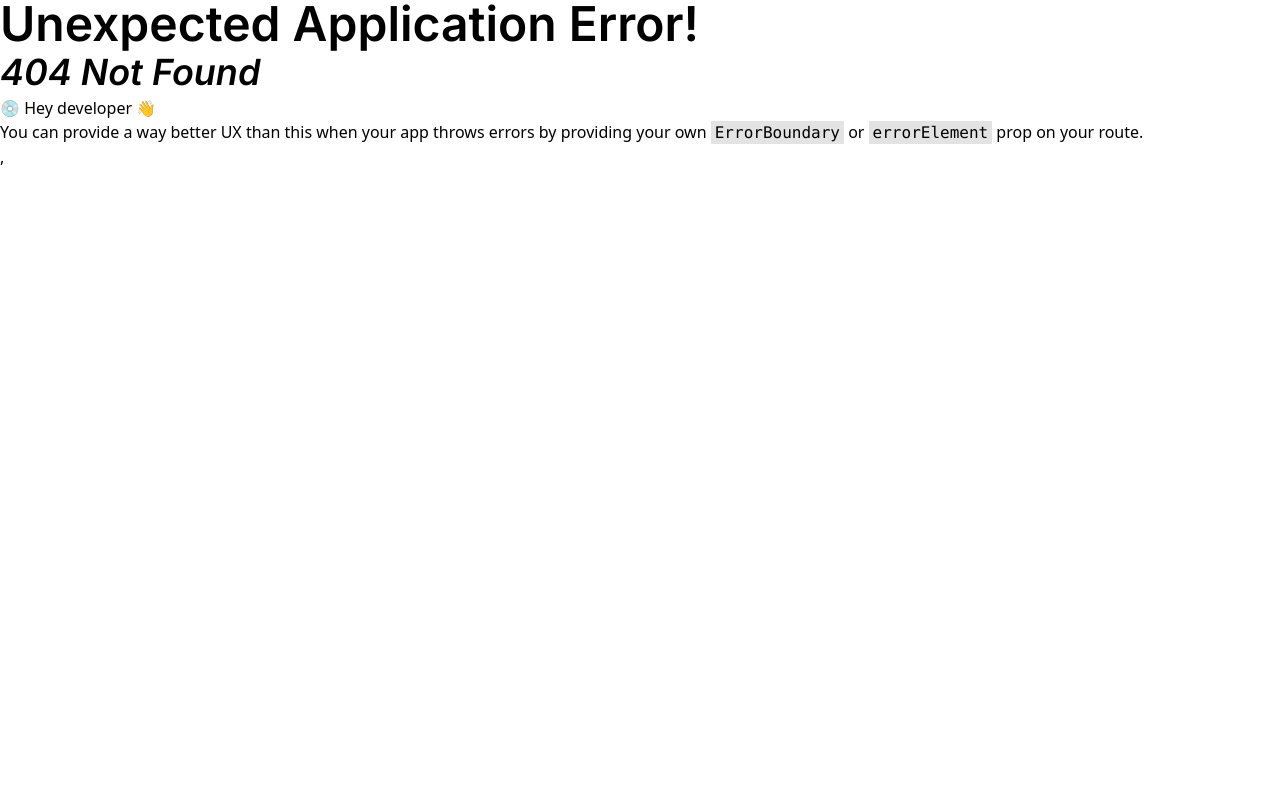
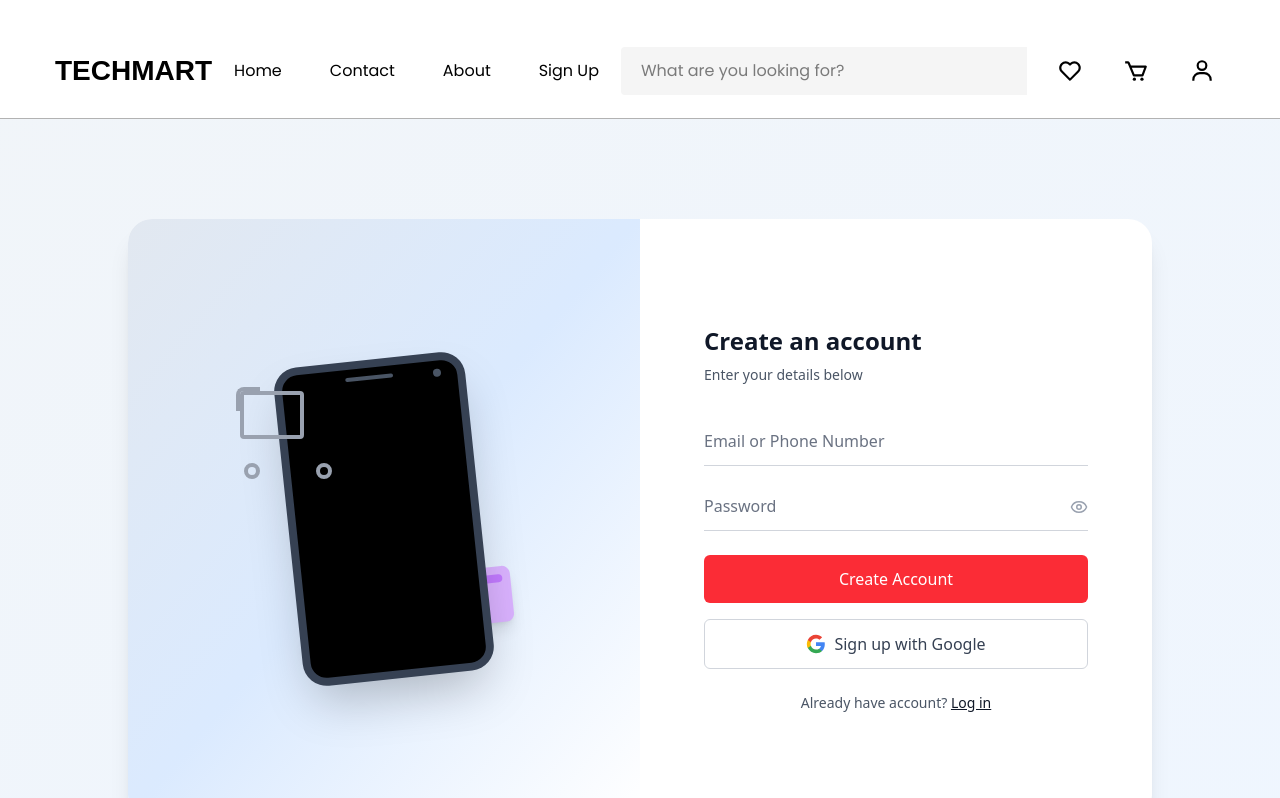
Before and after one commit to meheraj786/techmart-ecom, a React (Vite) app: page /registration in a window 1280 px wide. Before the commit this address had no page. Shown: the top 798 px of the page. Built offline with nearby package versions, Linux system fonts and the light colour scheme; a web font is replaced by a local one.

Commit message:
registration page add

```diff
--- a/src/main.jsx
+++ b/src/main.jsx
@@ -5,6 +5,7 @@ import App from "./App.jsx";
 import { createBrowserRouter, RouterProvider } from "react-router";
 import RootLayout from "./layouts/RootLayout.jsx";
 import ProductDetailPage from "./pages/ProductDetailPage.jsx";
+import Registration from "./pages/Registration.jsx";
 
 const router = createBrowserRouter([
   {
@@ -19,6 +20,10 @@ const router = createBrowserRouter([
         path: "/product/:id",
         element: <ProductDetailPage />,
       },
+      {
+        path: "/registration",
+        element: <Registration />,
+      },
     ],
   },
 ]);
--- /dev/null
+++ b/src/pages/Registration.jsx
@@ -0,0 +1,144 @@
+import React, { useState } from 'react';
+import { Eye, EyeOff } from 'lucide-react';
+
+export default function Registration() {
+  const [showPassword, setShowPassword] = useState(false);
+  const [formData, setFormData] = useState({
+    emailOrPhone: '',
+    password: ''
+  });
+
+  const handleInputChange = (e) => {
+    setFormData({
+      ...formData,
+      [e.target.name]: e.target.value
+    });
+  };
+
+  const handleCreateAccount = () => {
+    console.log('Create account clicked:', formData);
+  };
+
+  const handleGoogleSignup = () => {
+    console.log('Sign up with Google clicked');
+  };
+
+  return (
+    <div className="min-h-screen bg-gradient-to-br from-slate-100 to-blue-50 flex items-center justify-center p-4">
+      <div className="w-full max-w-5xl bg-white rounded-3xl shadow-xl overflow-hidden">
+        <div className="flex flex-col lg:flex-row min-h-[600px]">
+
+          <div className="lg:w-1/2 bg-gradient-to-br from-slate-200 via-blue-100 to-slate-150 p-8 lg:p-12 flex items-center justify-center relative">
+            <div className="relative">
+
+              <div className="relative z-10">
+                <div className="w-48 h-80 bg-gray-700 rounded-3xl shadow-2xl transform -rotate-6 relative overflow-hidden">
+                  <div className="absolute inset-2 bg-black rounded-2xl"></div>
+                  <div className="absolute top-4 left-1/2 transform -translate-x-1/2 w-12 h-1 bg-gray-600 rounded-full"></div>
+                  <div className="absolute top-4 right-6 w-2 h-2 bg-gray-600 rounded-full"></div>
+                </div>
+              </div>
+
+              <div className="absolute -left-12 top-8 z-20">
+                <div className="w-24 h-20 relative">
+                  <div className="w-16 h-12 border-4 border-gray-400 rounded-sm relative">
+                    <div className="absolute -top-2 -left-2 w-6 h-6 border-4 border-gray-400 rounded-tl-lg border-r-0 border-b-0"></div>
+                  </div>
+                  <div className="absolute -bottom-2 left-1 w-4 h-4 border-4 border-gray-400 rounded-full"></div>
+                  <div className="absolute -bottom-2 right-1 w-4 h-4 border-4 border-gray-400 rounded-full"></div>
+                </div>
+              </div>
+              <div className="absolute -right-8 bottom-12 flex space-x-2 z-5">
+                <div className="w-12 h-16 bg-pink-300 rounded-lg shadow-lg transform rotate-12">
+                  <div className="w-8 h-2 bg-pink-400 rounded-full mx-auto mt-2"></div>
+                </div>
+                <div className="w-10 h-14 bg-purple-300 rounded-lg shadow-lg transform -rotate-6">
+                  <div className="w-6 h-2 bg-purple-400 rounded-full mx-auto mt-2"></div>
+                </div>
+              </div>
+
+              <div className="absolute left-8 bottom-4 z-5">
+                <div className="w-8 h-12 bg-blue-300 rounded-lg shadow-lg transform rotate-45">
+                  <div className="w-4 h-1 bg-blue-400 rounded-full mx-auto mt-2"></div>
+                </div>
+              </div>
+            </div>
+          </div>
+
+          <div className="lg:w-1/2 p-8 lg:p-12 flex items-center justify-center">
+            <div className="w-full max-w-sm">
+
+              <div className="mb-8">
+                <h1 className="text-2xl font-bold text-gray-900 mb-2">
+                  Create an account
+                </h1>
+                <p className="text-gray-600 text-sm">
+                  Enter your details below
+                </p>
+              </div>
+              <div className="space-y-4">
+
+                <div>
+                  <input
+                    type="text"
+                    name="emailOrPhone"
+                    placeholder="Email or Phone Number"
+                    value={formData.emailOrPhone}
+                    onChange={handleInputChange}
+                    className="w-full px-0 py-3 border-0 border-b border-gray-300 focus:border-gray-500 focus:outline-none text-gray-700 placeholder-gray-500 bg-transparent"
+                  />
+                </div>
+
+                <div className="relative">
+                  <input
+                    type={showPassword ? "text" : "password"}
+                    name="password"
+                    placeholder="Password"
+                    value={formData.password}
+                    onChange={handleInputChange}
+                    className="w-full px-0 py-3 border-0 border-b border-gray-300 focus:border-gray-500 focus:outline-none text-gray-700 placeholder-gray-500 bg-transparent pr-8"
+                  />
+                  <button
+                    onClick={() => setShowPassword(!showPassword)}
+                    className="absolute right-0 top-1/2 transform -translate-y-1/2 text-gray-400 hover:text-gray-600"
+                  >
+                    {showPassword ? <EyeOff size={18} /> : <Eye size={18} />}
+                  </button>
+                </div>
+              </div>
+
+              <button
+                onClick={handleCreateAccount}
+                className="w-full bg-red-500 hover:bg-red-600 text-white font-medium py-3 rounded-md transition duration-200 mt-6 mb-4"
+              >
+                Create Account
+              </button>
+
+              <button
+                onClick={handleGoogleSignup}
+                className="w-full border border-gray-300 hover:border-gray-400 text-gray-700 font-medium py-3 rounded-md transition duration-200 flex items-center justify-center space-x-2 mb-6"
+              >
+                <svg className="w-5 h-5" viewBox="0 0 24 24">
+                  <path fill="#4285f4" d="M22.56 12.25c0-.78-.07-1.53-.2-2.25H12v4.26h5.92c-.26 1.37-1.04 2.53-2.21 3.31v2.77h3.57c2.08-1.92 3.28-4.74 3.28-8.09z"/>
+                  <path fill="#34a853" d="M12 23c2.97 0 5.46-.98 7.28-2.66l-3.57-2.77c-.98.66-2.23 1.06-3.71 1.06-2.86 0-5.29-1.93-6.16-4.53H2.18v2.84C3.99 20.53 7.7 23 12 23z"/>
+                  <path fill="#fbbc05" d="M5.84 14.09c-.22-.66-.35-1.36-.35-2.09s.13-1.43.35-2.09V7.07H2.18C1.43 8.55 1 10.22 1 12s.43 3.45 1.18 4.93l2.85-2.22.81-.62z"/>
+                  <path fill="#ea4335" d="M12 5.38c1.62 0 3.06.56 4.21 1.64l3.15-3.15C17.45 2.09 14.97 1 12 1 7.7 1 3.99 3.47 2.18 7.07l3.66 2.84c.87-2.6 3.3-4.53 6.16-4.53z"/>
+                </svg>
+                <span>Sign up with Google</span>
+              </button>
+
+              <div className="text-center">
+                <p className="text-gray-600 text-sm">
+                  Already have account?{' '}
+                  <a href="#" className="text-gray-900 underline hover:text-gray-700 font-medium">
+                    Log in
+                  </a>
+                </p>
+              </div>
+            </div>
+          </div>
+        </div>
+      </div>
+    </div>
+  );
+}
```
Also changed, not shown: public/Side Image.png (added).
